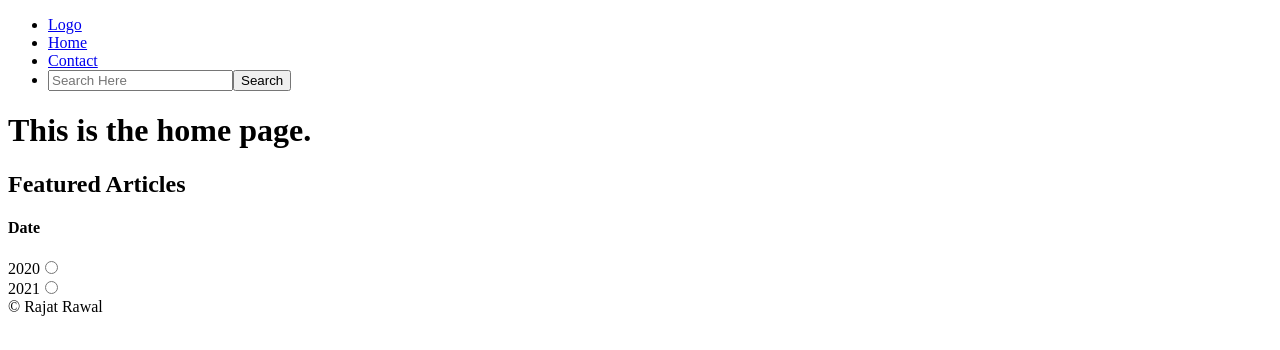
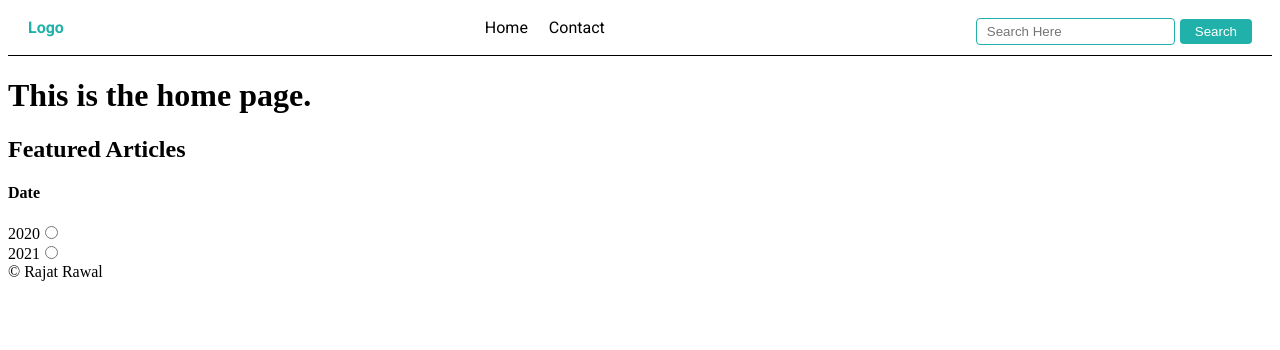
Before and after one commit to svs-ong/intership-first-site-homework, a React (Create React App) app in the folder react-homework/: page / in a window 1280 px wide. Shown: the top 350 px of the page. Built offline with nearby package versions, Linux system fonts and the light colour scheme.

Commit message:
nav bar styling

```diff
--- a/react-homework/public/index.html
+++ b/react-homework/public/index.html
@@ -12,6 +12,8 @@
       manifest.json provides metadata used when your web app is installed on a
       user's mobile device or desktop. See https://developers.google.com/web/fundamentals/web-app-manifest/
     -->
+    <link href="https://fonts.googleapis.com/css2?family=Roboto:wght@400;700&display=swap" rel="stylesheet">
+    <!--for fonts-->
     <link rel="manifest" href="%PUBLIC_URL%/manifest.json" />
     <!--
       Notice the use of %PUBLIC_URL% in the tags above.
--- a/react-homework/src/App.tsx
+++ b/react-homework/src/App.tsx
@@ -1,6 +1,6 @@
 import React from 'react';
 import { BrowserRouter as Router, Route, Routes, useLocation } from 'react-router-dom';
-import { Nav } from './components/Nav';
+import { Nav } from './components/Nav/Nav';
 import { HomePageFunction } from './pages/Home/HomePage';
 import { LogoPageFunction } from './pages/Logo/LogoPage';
 import { ContactPageFunction } from './pages/Contact/ContactPage';
--- /dev/null
+++ b/react-homework/src/components/Nav/Nav.css
@@ -0,0 +1,73 @@
+.Nav-Bar {
+    background-color: white;
+    padding: 10px 20px;
+    border-bottom: 1px solid black;
+}
+
+nav {
+    display: flex;
+    justify-content: space-between;
+    align-items: center;
+}
+
+ul {
+    list-style: none;
+    display: flex;
+    margin: 0;
+    padding: 0;
+    justify-content: space-between;
+    width: 100%;
+    flex-wrap: wrap;
+}
+
+
+.NavItem {
+    color: black;
+    font-family: 'Roboto', sans-serif;
+    text-decoration: none;
+    transition: color 0.3s ease;
+}
+
+.NavItem:hover {
+    color: lightseagreen;
+}
+
+.NavItem1 {
+    color: lightseagreen;
+    font-family: 'Roboto', sans-serif;
+    text-decoration: none;
+    font-weight: bold;
+    transition: color 0.3s ease;
+    margin-right: 400px;
+}
+
+.NavItem1:hover {
+    color: black;
+}
+
+.searchbar {
+    display: flex;
+    align-items: center;
+    margin-left: 350px;
+}
+
+.form-input {
+    padding: 5px 10px;
+    border: 1px solid lightseagreen;
+    border-radius: 4px 4px 4px 4px;
+    margin-right: 5px;
+}
+
+.Btn {
+    padding: 5px 15px;
+    border: none;
+    background-color: lightseagreen;
+    color: white;
+    border-radius: 4px 4px 4px 4px;
+    cursor: pointer;
+    transition: background-color 0.3s ease;
+}
+
+.Btn:hover {
+    background-color: rgb(3, 130, 124);
+}
--- a/react-homework/src/components/Nav.tsx
+++ b/react-homework/src/components/Nav/Nav.tsx
@@ -1,5 +1,6 @@
 import React, { useState } from 'react';
 import { Link, useNavigate } from 'react-router-dom';
+import './Nav.css';
 
 export const Nav: React.FC = () => {
     const [searchQuery,setSearchQuery] =useState<string>('');
@@ -18,7 +19,7 @@ export const Nav: React.FC = () => {
       <nav>
         <ul>
           <li>
-            <Link to="/logo" className="NavItem">Logo</Link>
+            <Link to="/logo" className="NavItem1">Logo</Link>
           </li>
           <li>
             <Link to="/home" className="NavItem">Home</Link>
```
Also changed, not shown: 1 other file (tests, documents, lock files or other folders).
